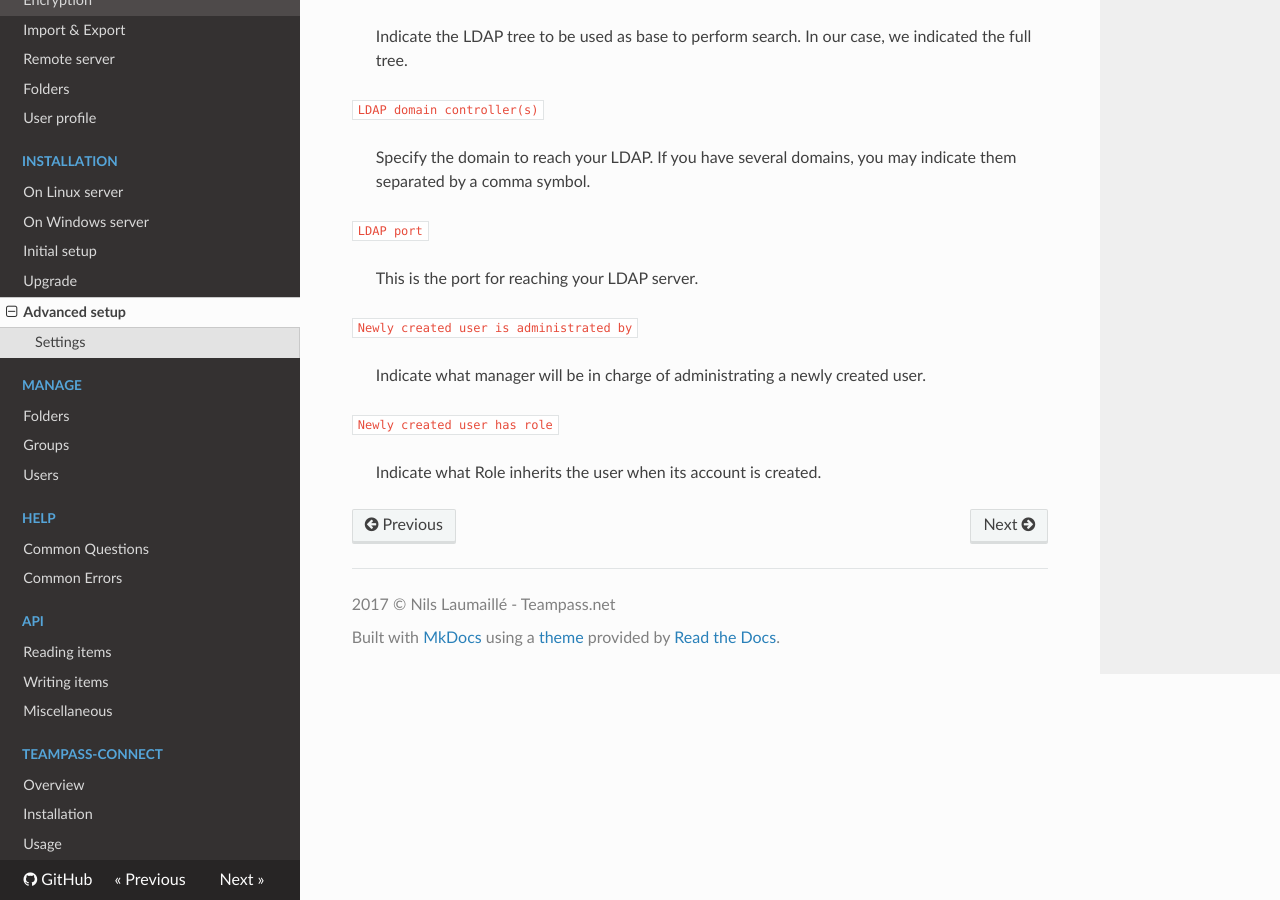
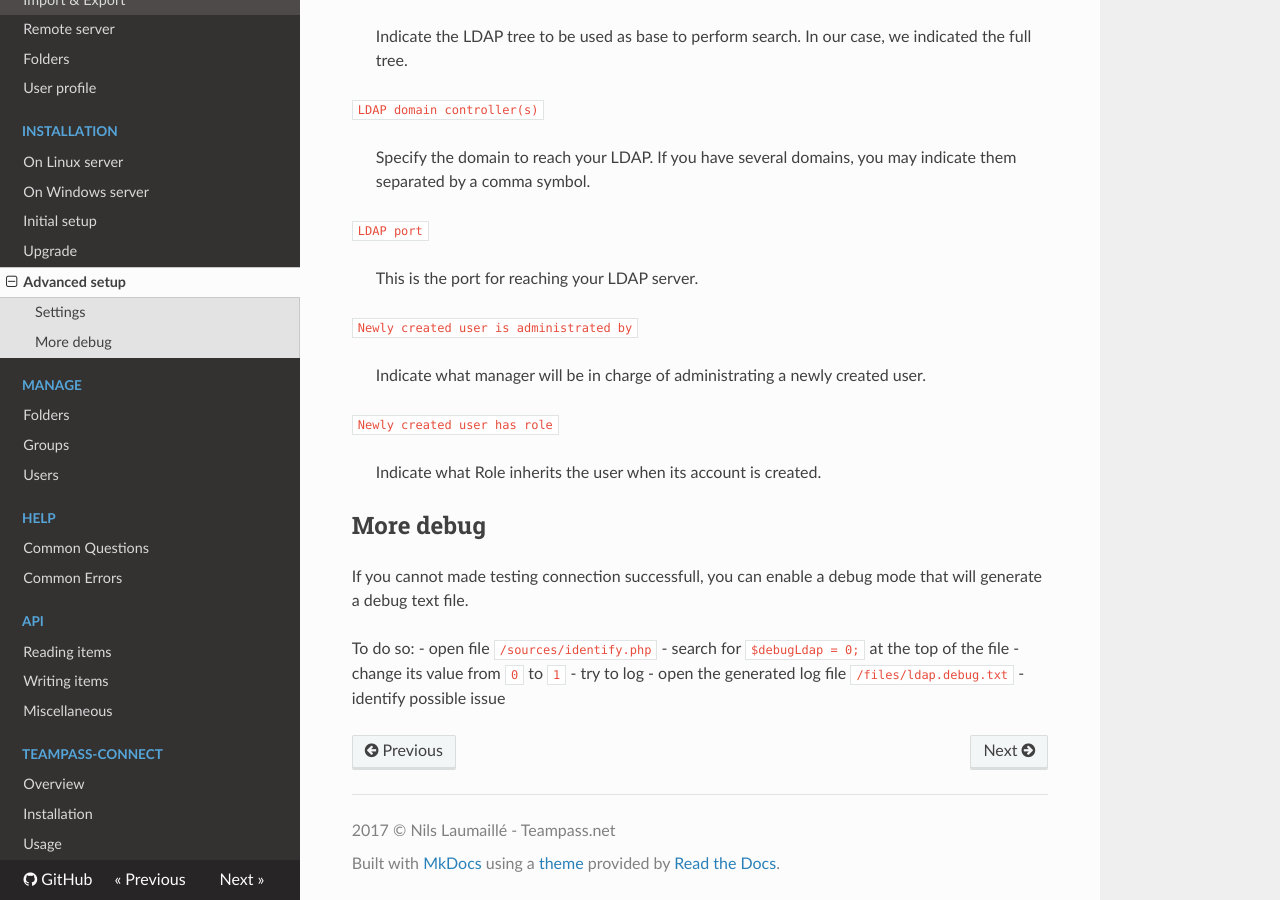
Before and after one commit to nilsteampassnet/teampass_doc, an MkDocs documentation site: the page built from docs/install/ldap.md, in a window 1280 px wide and 900 px high, scrolled down 1619 px. Built offline with MkDocs 1.6.1, drawn with Linux system fonts in a browser that asks for light colours; nearby versions of some CDN libraries; old or Windows-style settings are respelled for this version of MkDocs.

Commit message:
Update ldap.md

```diff
--- a/docs/install/ldap.md
+++ b/docs/install/ldap.md
@@ -53,3 +53,15 @@ In our case, we indicated the full tree.
 
 `Newly created user has role`
 > Indicate what Role inherits the user when its account is created.
+
+## More debug
+
+If you cannot made testing connection successfull, you can enable a debug mode that will generate a debug text file.
+
+To do so:
+- open file `/sources/identify.php`
+- search for `$debugLdap = 0;` at the top of the file
+- change its value from `0` to `1`
+- try to log
+- open the generated log file `/files/ldap.debug.txt`
+- identify possible issue
```
